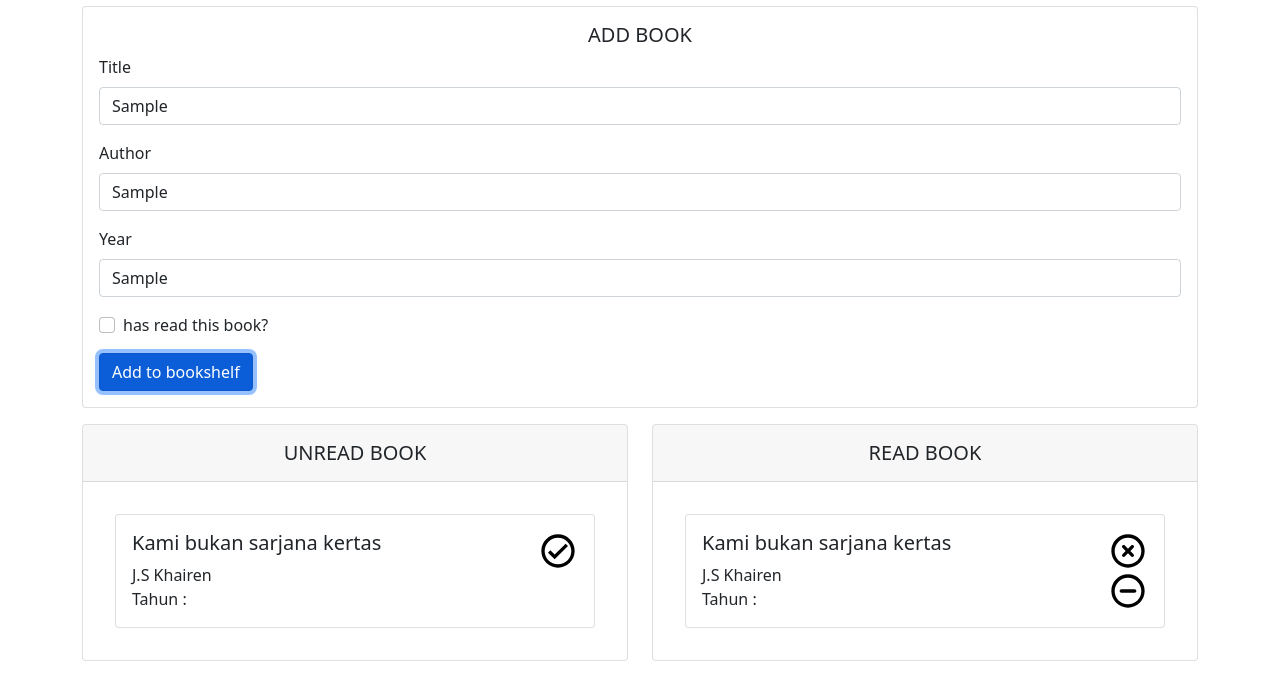
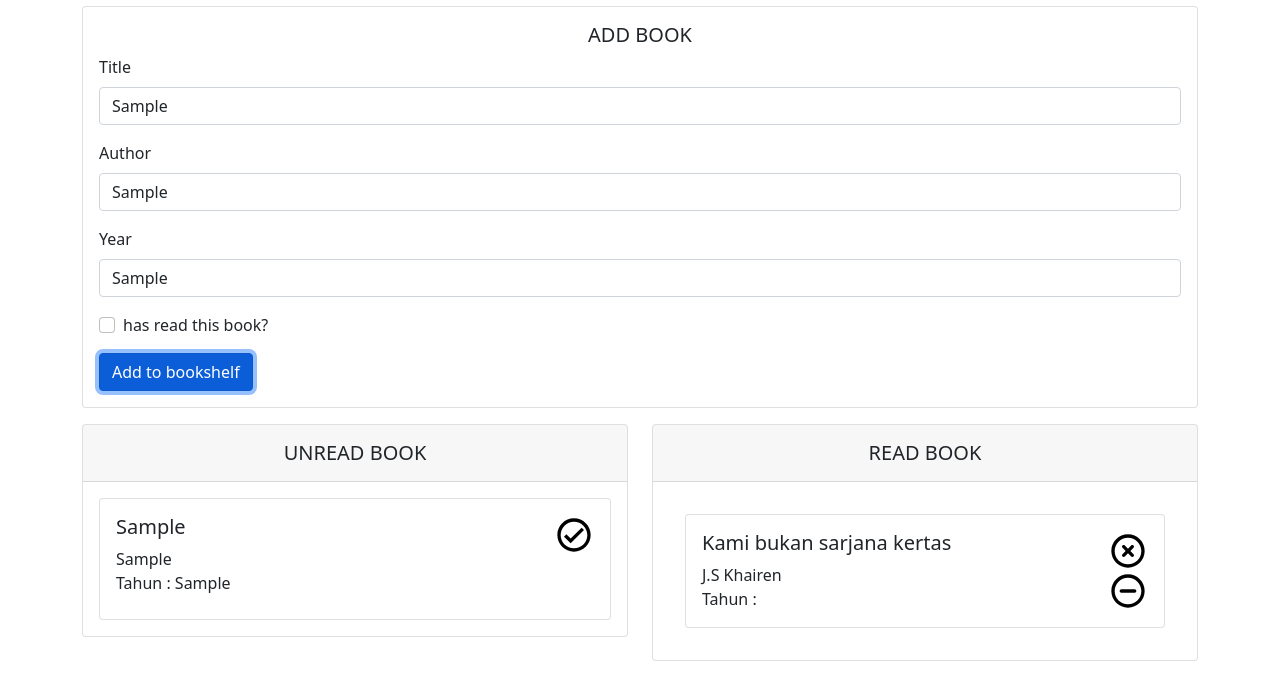
Before and after one commit to NaufalFadhil/Website_Dicoding_Bookshelf, a plain HTML site: page index.html in a window 1280 px wide. Both pictures are taken after typing "Sample", "Sample", "Sample" into the empty fields and a click on the input "Add to bookshelf". Shown: the part 60-760 px from the top of the page. Drawn offline with nearby package versions, Linux system fonts and the light colour scheme.

Commit message:
show unread book

```diff
--- a/index.html
+++ b/index.html
@@ -55,19 +55,7 @@
                     <div class="card-header">
                         <h5 class="card-title mt-2">UNREAD BOOK</h5>
                     </div>
-                    <div class="card-body">
-                        <div class="card p-3 m-3">
-                            <div class="row">
-                                <div class="col-sm-10">
-                                    <h5 class="card-title text-start">Kami bukan sarjana kertas</h5>
-                                    <p class="card-text text-start">J.S Khairen<br>Tahun :</p>
-                                </div>
-                                <div class="col-sm-2">
-                                    <div class="check-button text-end"></div>
-                                </div>
-                            </div>
-                        </div>
-                    </div>
+                    <div class="list-item" id="unread-books"></div>
                 </div>
             </div>
             <div class="col-sm-6">
--- a/js/main.js
+++ b/js/main.js
@@ -1,4 +1,5 @@
 const books = [];
+const RENDER_EVENT = "render-book";
 
 document.addEventListener("DOMContentLoaded", function () {
     const submitForm = document.getElementById("form");
@@ -6,6 +7,21 @@ document.addEventListener("DOMContentLoaded", function () {
         event.preventDefault();
         addBook();
     });
+});
+
+document.addEventListener(RENDER_EVENT, function () {
+    const unreadBookList = document.getElementById("unread-books");
+    unreadBookList.innerHTML = "";
+
+    for (book of books) {
+        const bookElement = createBook(book);
+        if (book.isCompleted) {
+            readBookList.append(bookElement);
+        } else {
+            unreadBookList.append(bookElement);
+        }
+        console.log(bookElement);
+    }
 });
 
 function generateId() {
@@ -27,6 +43,7 @@ function addBook() {
     const author = document.getElementById("inputAuthor").value;
     const year = document.getElementById("inputYear").value;
     const checkIsRead = document.getElementById("checkboxIsRead");
+    let isRead = false;
     if (checkIsRead.checked) {
         isRead = true;
     }
@@ -36,4 +53,68 @@ function addBook() {
     books.push(bookObject);
 
     console.log(books);
+    document.dispatchEvent(new Event(RENDER_EVENT));
 }
+
+function createBook(bookObject) {
+    const textTitle = document.createElement("h5");
+    textTitle.classList.add("card-title", "text-start");
+    textTitle.innerText = bookObject.title;
+
+    const textBook = document.createElement("p");
+    textBook.classList.add("card-title", "text-start");
+    textBook.innerText = bookObject.author + "\n Tahun : " + bookObject.year;
+
+    const textContainer = document.createElement("div");
+    textContainer.classList.add("col-sm-10");
+    textContainer.append(textTitle, textBook);
+
+    const rowContainer = document.createElement("div");
+    rowContainer.classList.add("row");
+    rowContainer.append(textContainer);
+
+
+    if (bookObject.isCompleted) {
+        const unreadButton = document.createElement("button");
+        unreadButton.classList.add("uncheck-button");
+
+        unreadButton.addEventListener("click", function () {
+            unreadBook(bookObject.id);
+        });
+
+        const trashButton = document.createElement("button");
+        trashButton.classList.add("trash-button");
+        trashButton.addEventListener("click", function () {
+            removeBook(bookObject.id);
+        });
+
+        const buttonContainer = document.createElement("div");
+        buttonContainer.classList.add("col-sm-2");
+        buttonContainer.append(unreadButton, trashButton);
+
+        rowContainer.append(buttonContainer);
+    } else {
+        const checkButton = document.createElement("button");
+        checkButton.classList.add("check-button");
+        checkButton.addEventListener("click", function () {
+            addTaskToCompleted(bookObject.id);
+        });
+
+        const buttonContainer = document.createElement("div");
+        buttonContainer.classList.add("col-sm-2");
+        buttonContainer.append(checkButton);
+
+        rowContainer.append(buttonContainer);
+    }
+
+    const cardContainer = document.createElement("div");
+    cardContainer.classList.add("card", "p-3");
+    cardContainer.append(rowContainer);
+
+    const container = document.createElement("div");
+    container.classList.add("card-body")
+    container.append(cardContainer);
+    container.setAttribute("id", `book-${bookObject.id}`);
+
+    return container;
+}
```
